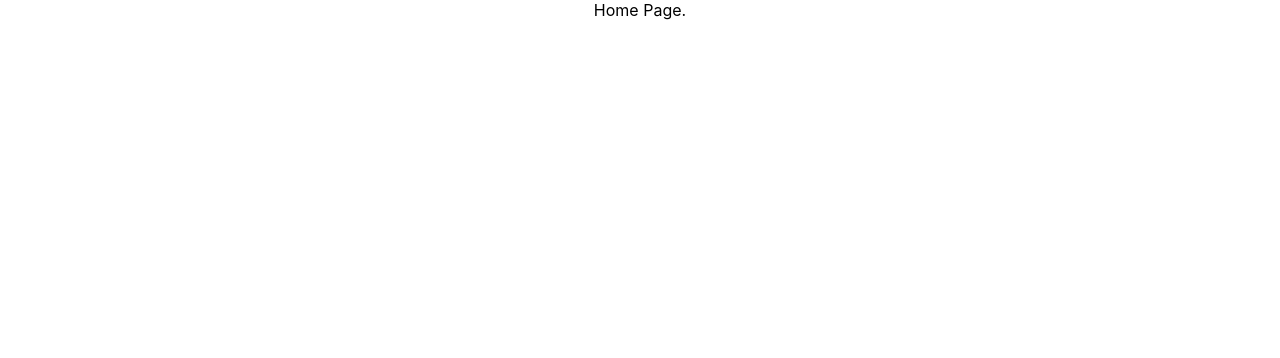
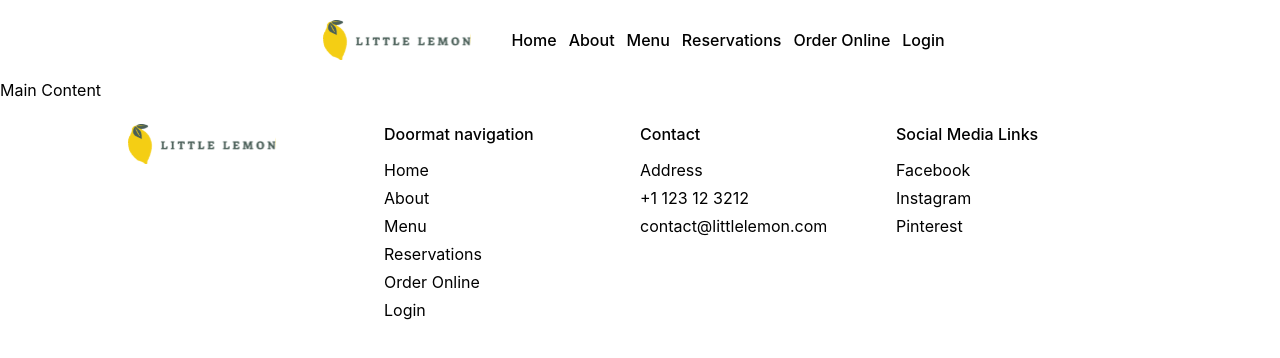
Before and after one commit to VazquezAlex/little-lemon-app, a React (Create React App) app: page / in a window 1280 px wide. Shown: the top 358 px of the page. Built offline with nearby package versions, Linux system fonts and the light colour scheme.

Commit message:
feature: added navbar and footer components, and created base for the content component

```diff
--- a/src/App.js
+++ b/src/App.js
@@ -1,11 +1,16 @@
 import './App.css';
+import Footer from './components/Footer/Footer';
+import Header from './components/Header';
+import Main from './components/Main';
 
 function App() {
-  return (
-    <div className="App">
-      Home Page.
-    </div>
-  );
+    return (
+        <>
+            <Header />
+            <Main />
+            <Footer />
+        </>
+    );
 }
 
 export default App;
--- /dev/null
+++ b/src/components/Footer/Footer.css
@@ -0,0 +1,36 @@
+
+footer {
+    display: flex;
+    justify-content: space-evenly;
+    padding: 24px 10%;
+}
+
+.col {
+    flex: 1;
+    display: flex;
+    flex-direction: column;
+    align-items: start;
+}
+
+.col-header {
+    font-weight: 500;
+}
+
+.footer-nav ul {
+    list-style: none;
+    padding-left: 0;
+}
+
+.footer-nav ul li {
+    margin-bottom: 8px;
+}
+
+.footer-link {
+    font-weight: normal;
+    text-decoration: none;
+    color: black;
+}
+
+.footer-link:hover {
+    filter: opacity(0.7);
+}
--- /dev/null
+++ b/src/components/Footer/Footer.js
@@ -0,0 +1,76 @@
+import './Footer.css';
+
+/**
+ * Footer component for the page.
+ *
+ * @returns { JSX.Element }
+ */
+const Footer = () => {
+
+    return (
+        <footer>
+            <div className = 'col'>
+                <img src = '/logo.svg' alt = 'Little Lemon Logo' />
+            </div>
+            <div className = 'col'>
+                <span className = 'col-header'>Doormat navigation</span>
+                <nav className = 'footer-nav'>
+                    <ul>
+                        <li>
+                            <a href='#' className = 'footer-link'>Home</a>
+                        </li>
+                        <li>
+                            <a href='#' className = 'footer-link'>About</a>
+                        </li>
+                        <li>
+                            <a href='#' className = 'footer-link'>Menu</a>
+                        </li>
+                        <li>
+                            <a href='#' className = 'footer-link'>Reservations</a>
+                        </li>
+                        <li>
+                            <a href='#' className = 'footer-link'>Order Online</a>
+                        </li>
+                        <li>
+                            <a href='#' className = 'footer-link'>Login</a>
+                        </li>
+                    </ul>
+                </nav>
+            </div>
+            <div className = 'col'>
+                <span className = 'col-header'>Contact</span>
+                <nav className = 'footer-nav'>
+                    <ul>
+                        <li>
+                            <span className = 'footer-link'>Address</span>
+                        </li>
+                        <li>
+                            <a href='tel:+1123123212' className = 'footer-link'>+1 123 12 3212</a>
+                        </li>
+                        <li>
+                            <a href='mailto:contact@littlelemon.com' className = 'footer-link'>contact@littlelemon.com</a>
+                        </li>
+                    </ul>
+                </nav>
+            </div>
+            <div className = 'col'>
+                <span className = 'col-header'>Social Media Links</span>
+                <nav className = 'footer-nav'>
+                    <ul>
+                        <li>
+                            <a href='#' className = 'footer-link'>Facebook</a>
+                        </li>
+                        <li>
+                            <a href='#' className = 'footer-link'>Instagram</a>
+                        </li>
+                        <li>
+                            <a href='#' className = 'footer-link'>Pinterest</a>
+                        </li>
+                    </ul>
+                </nav>
+            </div>
+        </footer>
+    );
+}
+
+export default Footer;
--- /dev/null
+++ b/src/components/Header.js
@@ -0,0 +1,17 @@
+import Nav from "./Nav/Nav";
+
+/**
+ * Page Header.
+ *
+ * @returns { JSX.Element }
+ */
+const Header = () => {
+
+    return (
+        <header>
+            <Nav />
+        </header>
+    );
+}
+
+export default Header;
--- /dev/null
+++ b/src/components/Main.js
@@ -0,0 +1,13 @@
+/**
+ * Main content for the page.
+ *
+ * @returns { JSX.Element }
+ */
+const Main = () => {
+
+    return (
+        <>Main Content</>
+    );
+}
+
+export default Main;
--- /dev/null
+++ b/src/components/Nav/Nav.css
@@ -0,0 +1,22 @@
+
+.container {
+    align-items: center;
+    display: flex;
+    height: 80px;
+    justify-content: center;
+}
+
+.links {
+    display: flex;
+    list-style: none;
+}
+
+.links > * {
+    margin-right: 12px;
+}
+
+.link {
+    color: #000;
+    font-weight: 500;
+    text-decoration: none;
+}
--- /dev/null
+++ b/src/components/Nav/Nav.js
@@ -0,0 +1,39 @@
+import './Nav.css';
+
+/**
+ * Navigation component.
+ *
+ * @returns { JSX.Element }
+ */
+const Nav = () => {
+
+    return (
+        <div className = 'container'>
+            <img src = '/logo.svg' alt = 'Little Lemon Logo' />
+            <nav>
+                <ul className = 'links'>
+                    <li>
+                        <a href='#' className = 'link'>Home</a>
+                    </li>
+                    <li>
+                        <a href='#' className = 'link'>About</a>
+                    </li>
+                    <li>
+                        <a href='#' className = 'link'>Menu</a>
+                    </li>
+                    <li>
+                        <a href='#' className = 'link'>Reservations</a>
+                    </li>
+                    <li>
+                        <a href='#' className = 'link'>Order Online</a>
+                    </li>
+                    <li>
+                        <a href='#' className = 'link'>Login</a>
+                    </li>
+                </ul>
+            </nav>
+        </div>
+    );
+}
+
+export default Nav;
```
Also changed, not shown: public/logo.svg (added).
